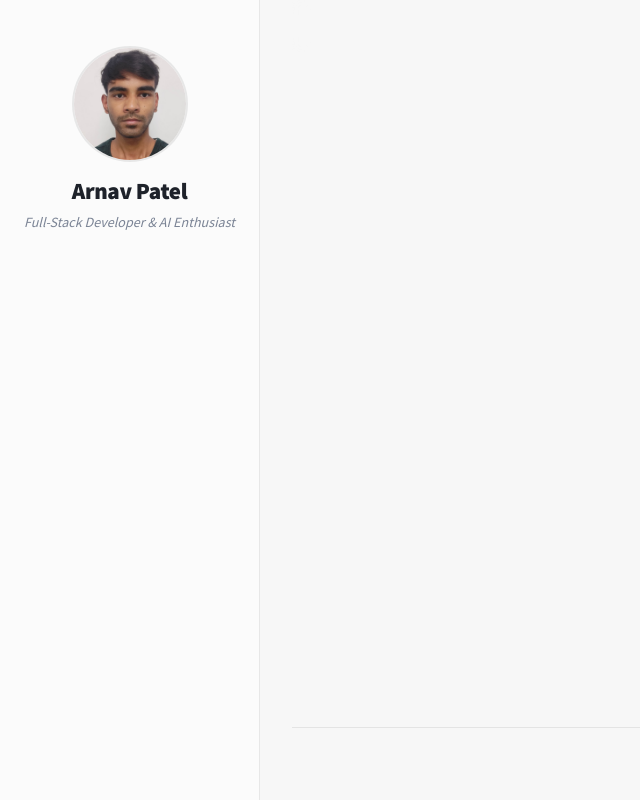
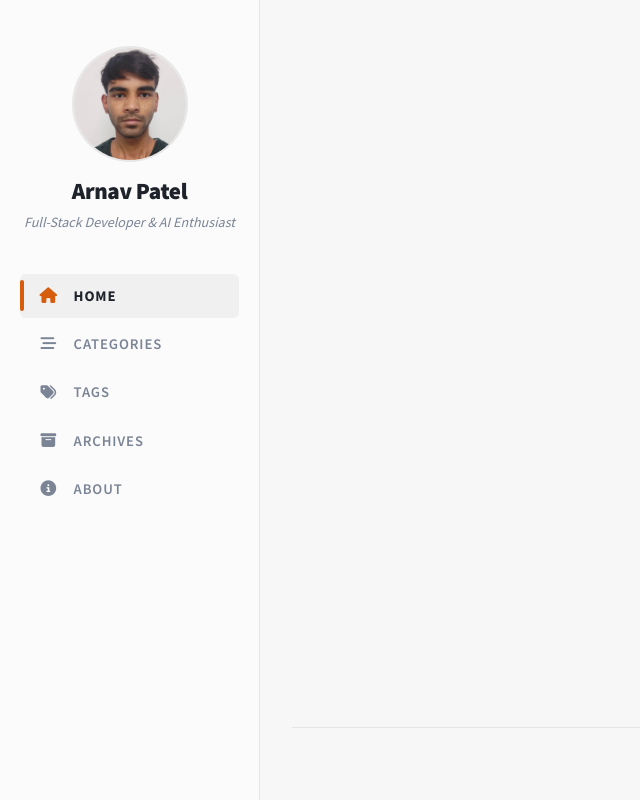
Before and after one commit to XiaoArnav/Protfolio, a plain HTML site: page index.html in a window 1280 px wide. Shown: the whole page, without its empty margins (0-640 px from the left). Drawn offline with Linux system fonts and the light colour scheme.

Commit message:
sidebar navigation links

```diff
--- a/assets/css/style.css
+++ b/assets/css/style.css
@@ -156,6 +156,81 @@ img {
   font-weight: 400;
 }
 
+.sidebar-nav {
+  width: 100%;
+  margin: 2.5rem 0 auto;
+}
+
+.sidebar-nav .nav-list {
+  list-style: none;
+  padding-left: 0;
+  margin-bottom: 0;
+  display: flex;
+  flex-direction: column;
+  gap: 0.25rem;
+  width: 100%;
+}
+
+.sidebar-nav .nav-item {
+  width: 100%;
+  display: flex;
+  align-items: center;
+  position: relative;
+}
+
+.sidebar-nav .nav-link {
+  display: flex;
+  align-items: center;
+  width: 100%;
+  padding: 0.625rem 1rem;
+  border-radius: var(--radius-sm);
+  font-family: var(--font-sans);
+  font-size: 0.92rem;
+  font-weight: 600;
+  color: var(--text-muted-color);
+  letter-spacing: 0.06em;
+  transition: all var(--transition-speed) var(--transition-ease);
+}
+
+.sidebar-nav .nav-link i {
+  width: 1.6rem;
+  margin-right: 0.75rem;
+  font-size: 0.98rem;
+  text-align: center;
+  color: var(--text-muted-color);
+  transition: color var(--transition-speed) var(--transition-ease);
+}
+
+.sidebar-nav .nav-link:hover {
+  color: var(--heading-color);
+  background-color: rgba(0, 0, 0, 0.035);
+}
+
+.sidebar-nav .nav-link:hover i {
+  color: var(--primary);
+}
+
+.sidebar-nav .nav-item.active .nav-link {
+  color: var(--heading-color);
+  font-weight: 700;
+  background-color: rgba(0, 0, 0, 0.045);
+}
+
+.sidebar-nav .nav-item.active .nav-link i {
+  color: var(--primary);
+}
+
+.sidebar-nav .nav-item.active::before {
+  content: '';
+  position: absolute;
+  left: 0;
+  top: 15%;
+  height: 70%;
+  width: 3.5px;
+  background-color: var(--primary);
+  border-radius: 2px;
+}
+
 .main-wrapper {
   margin-left: var(--sidebar-width);
   min-height: 100vh;
--- a/index.html
+++ b/index.html
@@ -52,6 +52,41 @@
         <p class="site-subtitle fst-italic mb-0">Full-Stack Developer &amp; AI Enthusiast</p>
       </header>
 
+      <nav class="sidebar-nav" aria-label="Sidebar Navigation">
+        <ul class="nav-list">
+          <li class="nav-item active">
+            <a href="/" class="nav-link">
+              <i class="fa-fw fas fa-home"></i>
+              <span>HOME</span>
+            </a>
+          </li>
+          <li class="nav-item">
+            <a href="#categories" class="nav-link">
+              <i class="fa-fw fas fa-stream"></i>
+              <span>CATEGORIES</span>
+            </a>
+          </li>
+          <li class="nav-item">
+            <a href="#tags" class="nav-link">
+              <i class="fa-fw fas fa-tags"></i>
+              <span>TAGS</span>
+            </a>
+          </li>
+          <li class="nav-item">
+            <a href="#archives" class="nav-link">
+              <i class="fa-fw fas fa-archive"></i>
+              <span>ARCHIVES</span>
+            </a>
+          </li>
+          <li class="nav-item">
+            <a href="#about" class="nav-link">
+              <i class="fa-fw fas fa-info-circle"></i>
+              <span>ABOUT</span>
+            </a>
+          </li>
+        </ul>
+      </nav>
+
     </div>
   </aside>
 
```
